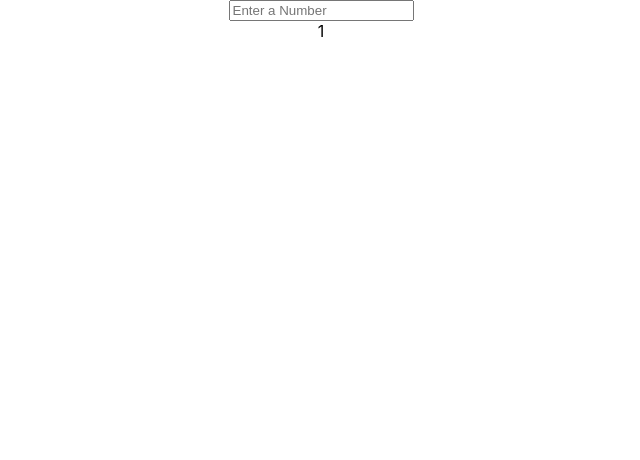
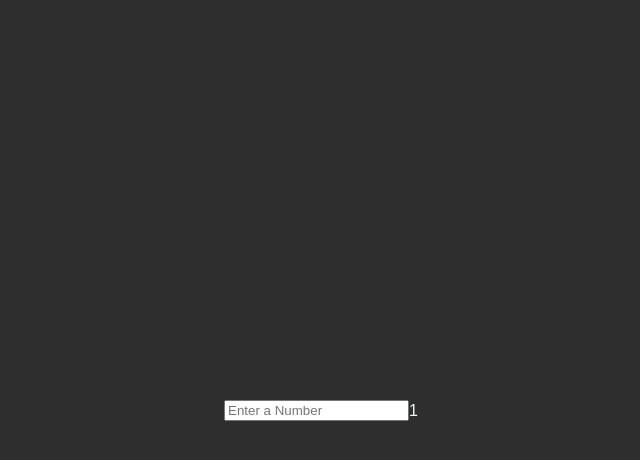
Before and after one commit to henreth/fibonacci, a React (Create React App) app: page / in a window 1280 px wide. Shown: the top 460 px of the page, without its empty margins (319-959 px from the left). Built offline with nearby package versions, Linux system fonts and the light colour scheme.

Commit message:
start styling

```diff
--- a/src/components/App/App.css
+++ b/src/components/App/App.css
@@ -1,7 +1,8 @@
 .main-container{
   display:flex;
-  flex-direction: column;
+  flex-direction: row;
   justify-content: center;
   align-items: center;
   align-content: center;
+  margin-top: 50vh;
 }
--- a/src/index.css
+++ b/src/index.css
@@ -1,13 +1,8 @@
 body {
   margin: 0;
-  font-family: -apple-system, BlinkMacSystemFont, 'Segoe UI', 'Roboto', 'Oxygen',
-    'Ubuntu', 'Cantarell', 'Fira Sans', 'Droid Sans', 'Helvetica Neue',
-    sans-serif;
+  font-family: "Gill Sans Extrabold", sans-serif;
+  color:aliceblue;
   -webkit-font-smoothing: antialiased;
   -moz-osx-font-smoothing: grayscale;
+  background-color: rgb(46, 46, 46);
 }
-
-code {
-  font-family: source-code-pro, Menlo, Monaco, Consolas, 'Courier New',
-    monospace;
-}
```
